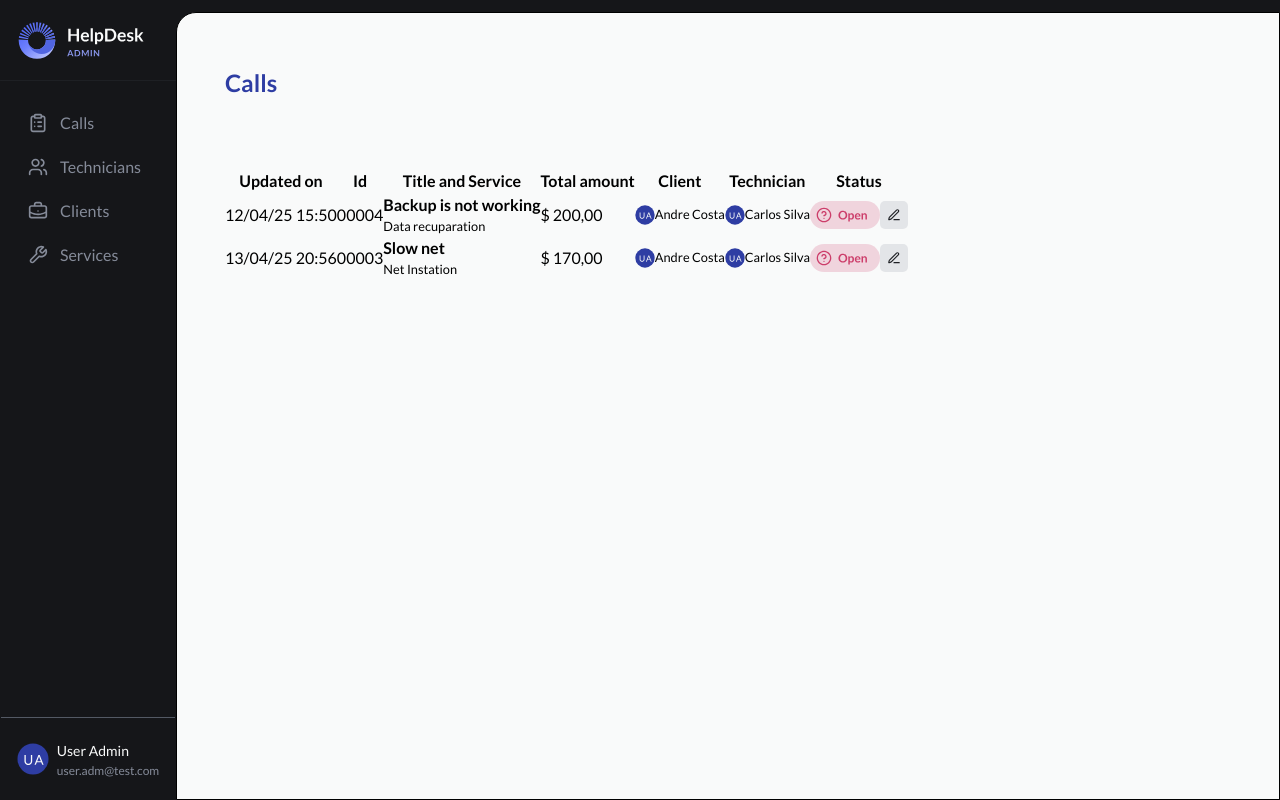
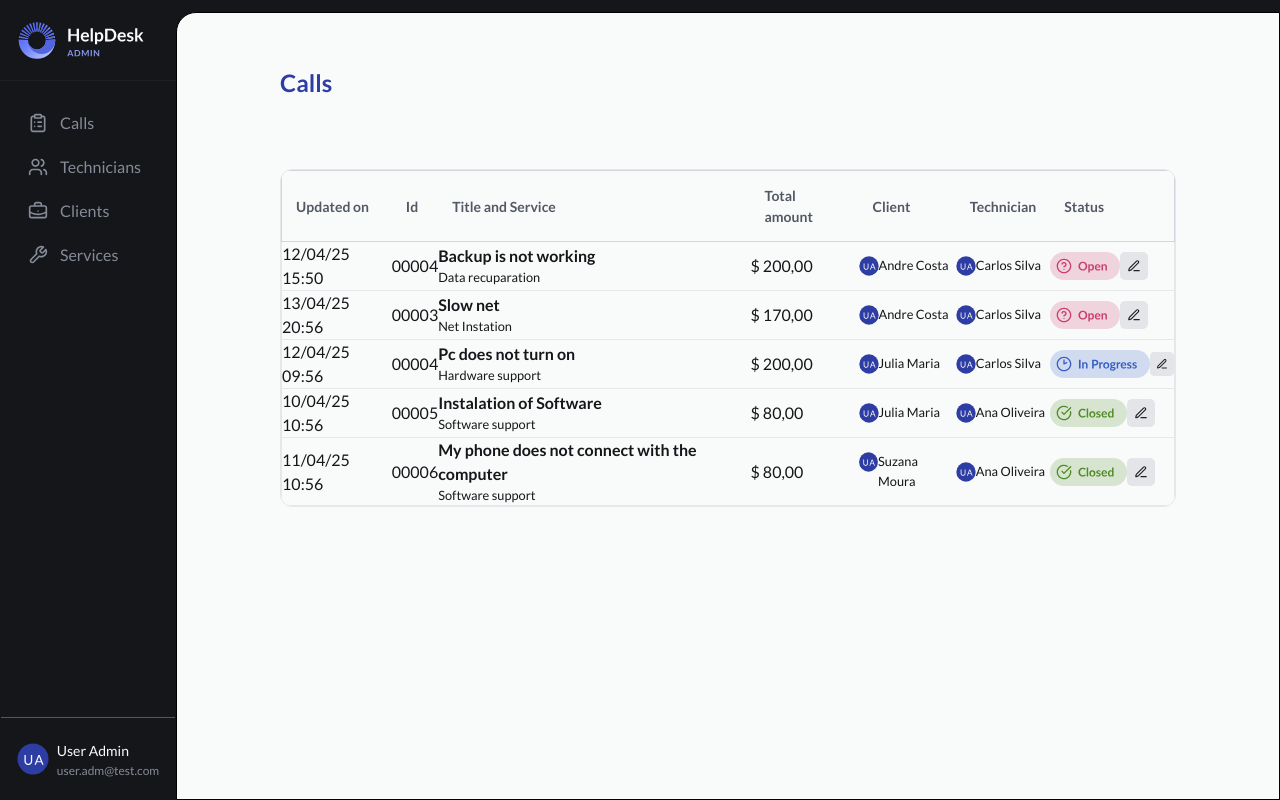
Before and after one commit to jotadagostin/HelpDesk, a React (Vite) app in the folder helpdesk/: page /admin in a window 1280 px wide. Built offline with nearby package versions, Linux system fonts and the light colour scheme.

Commit message:
Update Admin.tsx
setting table design

```diff
--- a/helpdesk/src/pages/Admin/Admin.tsx
+++ b/helpdesk/src/pages/Admin/Admin.tsx
@@ -9,7 +9,9 @@ import serviceSvg from "../../assets/icons/icon/service.svg";
 import servicesWhiteSvg from "../../assets/icons/icon/wrench-white.svg";
 import avatarSvg from "../../assets/images/Avatar.svg";
 import { useState } from "react";
-import statusOpensvg from "../../assets/icons/icon/TagStatus(open).svg";
+import statusOpenSvg from "../../assets/icons/icon/TagStatus(open).svg";
+import statusInProgresSvg from "../../assets/icons/icon/TagStatus(inprogress).svg";
+import statusClosedSvg from "../../assets/icons/icon/TagStatus(closed).svg";
 import buttonEditSvg from "../../assets/icons/icon/Button(Edit).svg";
 
 export function Admin() {
@@ -118,25 +120,28 @@ export function Admin() {
           </div>
         </div>
       </div>
-      <div className=" w-screen bg-[var(--gray-600)] border rounded-tl-[20px] mt-3">
-        <h1 className="w-[1070px] h-[44px]  font-bold text-[24px] text-[var(--blue-dark)] px-[48px]  py-[52px]">
+
+      {/* Div Calls starts here: */}
+      <div className=" w-screen bg-[var(--gray-600)] border rounded-tl-[20px] mt-3 flex flex-col items-center">
+        <h1 className="w-[90%] h-[44px]  font-bold text-[24px] text-[var(--blue-dark)] px-[48px]  py-[52px] ">
           Calls
         </h1>
-        <div className="px-[48px]  py-[52px]">
-          <table>
-            <thead>
-              <tr>
-                <th>Updated on</th>
-                <th>Id</th>
-                <th>Title and Service</th>
-                <th>Total amount</th>
-                <th>Client</th>
-                <th>Technician</th>
-                <th>Status</th>
+        <div className="w-[90%]  px-[48px]  py-[52px]  flex items-center justify-center  ">
+          <div className="w-full border border-gray-200 rounded-xl overflow-hidden">
+            <table className="w-full  ">
+              <thead className="border border-gray-300 ">
+                <tr className="text-[var(--gray-300)] text-[14px]">
+                  <th className="p-[14px] text-left">Updated on</th>
+                  <th className="p-[14px] text-left">Id</th>
+                  <th className="p-[14px] text-left">Title and Service</th>
+                  <th className="p-[14px] text-left">Total amount</th>
+                  <th className="p-[14px] text-left">Client</th>
+                  <th className="p-[14px] text-left">Technician</th>
+                  <th className="p-[14px] text-left">Status</th>
                 </tr>
               </thead>
-            <tbody>
-              <tr>
+              <tbody className="border border-gray-200 text-[var(--gray-100)]">
+                <tr className="">
                   <td>12/04/25 15:50</td>
                   <td>00004</td>
                   <td>
@@ -148,19 +153,27 @@ export function Admin() {
                   <td>$ 200,00</td>
                   <td>
                     <div className="flex ">
-                    <img src={avatarSvg} alt="" className="w-[20px] h-[20px]" />
+                      <img
+                        src={avatarSvg}
+                        alt=""
+                        className="w-[20px] h-[20px]"
+                      />
                       <small>Andre Costa</small>
                     </div>
                   </td>
                   <td>
                     <div className="flex ">
-                    <img src={avatarSvg} alt="" className="w-[20px] h-[20px]" />
+                      <img
+                        src={avatarSvg}
+                        alt=""
+                        className="w-[20px] h-[20px]"
+                      />
                       <small>Carlos Silva</small>
                     </div>
                   </td>
                   <td>
                     <div className="flex">
-                    <img src={statusOpensvg} alt="" />
+                      <img src={statusOpenSvg} alt="" />
                       <button>
                         <img src={buttonEditSvg} alt="" />
                       </button>
@@ -168,7 +181,7 @@ export function Admin() {
                   </td>
                 </tr>
               </tbody>
-            <tbody>
+              <tbody className="border border-gray-200 text-[var(--gray-100)]">
                 <tr>
                   <td>13/04/25 20:56</td>
                   <td>00003</td>
@@ -181,19 +194,152 @@ export function Admin() {
                   <td>$ 170,00</td>
                   <td>
                     <div className="flex ">
-                    <img src={avatarSvg} alt="" className="w-[20px] h-[20px]" />
+                      <img
+                        src={avatarSvg}
+                        alt=""
+                        className="w-[20px] h-[20px]"
+                      />
                       <small>Andre Costa</small>
                     </div>
                   </td>
                   <td>
                     <div className="flex ">
-                    <img src={avatarSvg} alt="" className="w-[20px] h-[20px]" />
+                      <img
+                        src={avatarSvg}
+                        alt=""
+                        className="w-[20px] h-[20px]"
+                      />
                       <small>Carlos Silva</small>
                     </div>
                   </td>
                   <td>
                     <div className="flex">
-                    <img src={statusOpensvg} alt="" />
+                      <img src={statusOpenSvg} alt="" />
+                      <button>
+                        <img src={buttonEditSvg} alt="" />
+                      </button>
+                    </div>
+                  </td>
+                </tr>
+              </tbody>
+              <tbody className="border border-gray-200 text-[var(--gray-100)]">
+                <tr>
+                  <td>12/04/25 09:56</td>
+                  <td>00004</td>
+                  <td>
+                    <div className="flex flex-col">
+                      <strong>Pc does not turn on</strong>
+                      <small>Hardware support</small>
+                    </div>
+                  </td>
+                  <td>$ 200,00</td>
+                  <td>
+                    <div className="flex ">
+                      <img
+                        src={avatarSvg}
+                        alt=""
+                        className="w-[20px] h-[20px]"
+                      />
+                      <small>Julia Maria</small>
+                    </div>
+                  </td>
+                  <td>
+                    <div className="flex ">
+                      <img
+                        src={avatarSvg}
+                        alt=""
+                        className="w-[20px] h-[20px]"
+                      />
+                      <small>Carlos Silva</small>
+                    </div>
+                  </td>
+                  <td>
+                    <div className="flex">
+                      <img src={statusInProgresSvg} alt="" />
+                      <button>
+                        <img src={buttonEditSvg} alt="" />
+                      </button>
+                    </div>
+                  </td>
+                </tr>
+              </tbody>
+              <tbody className="border border-gray-200 text-[var(--gray-100)]">
+                <tr>
+                  <td>10/04/25 10:56</td>
+                  <td>00005</td>
+                  <td>
+                    <div className="flex flex-col">
+                      <strong>Instalation of Software</strong>
+                      <small>Software support</small>
+                    </div>
+                  </td>
+                  <td>$ 80,00</td>
+                  <td>
+                    <div className="flex ">
+                      <img
+                        src={avatarSvg}
+                        alt=""
+                        className="w-[20px] h-[20px]"
+                      />
+                      <small>Julia Maria</small>
+                    </div>
+                  </td>
+                  <td>
+                    <div className="flex ">
+                      <img
+                        src={avatarSvg}
+                        alt=""
+                        className="w-[20px] h-[20px]"
+                      />
+                      <small>Ana Oliveira</small>
+                    </div>
+                  </td>
+                  <td>
+                    <div className="flex">
+                      <img src={statusClosedSvg} alt="" />
+                      <button>
+                        <img src={buttonEditSvg} alt="" />
+                      </button>
+                    </div>
+                  </td>
+                </tr>
+              </tbody>
+              <tbody className="border border-gray-200 text-[var(--gray-100)]">
+                <tr>
+                  <td>11/04/25 10:56</td>
+                  <td>00006</td>
+                  <td>
+                    <div className="flex flex-col">
+                      <strong>
+                        My phone does not connect with the computer
+                      </strong>
+                      <small>Software support</small>
+                    </div>
+                  </td>
+                  <td>$ 80,00</td>
+                  <td>
+                    <div className="flex ">
+                      <img
+                        src={avatarSvg}
+                        alt=""
+                        className="w-[20px] h-[20px]"
+                      />
+                      <small>Suzana Moura</small>
+                    </div>
+                  </td>
+                  <td>
+                    <div className="flex ">
+                      <img
+                        src={avatarSvg}
+                        alt=""
+                        className="w-[20px] h-[20px]"
+                      />
+                      <small>Ana Oliveira</small>
+                    </div>
+                  </td>
+                  <td>
+                    <div className="flex">
+                      <img src={statusClosedSvg} alt="" />
                       <button>
                         <img src={buttonEditSvg} alt="" />
                       </button>
@@ -205,5 +351,6 @@ export function Admin() {
           </div>
         </div>
       </div>
+    </div>
   );
 }
```
Lines whose indentation alone changed are shown as unchanged.
